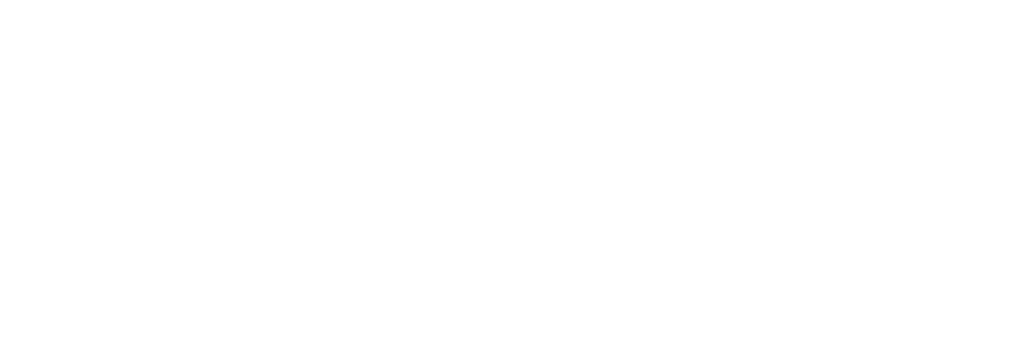
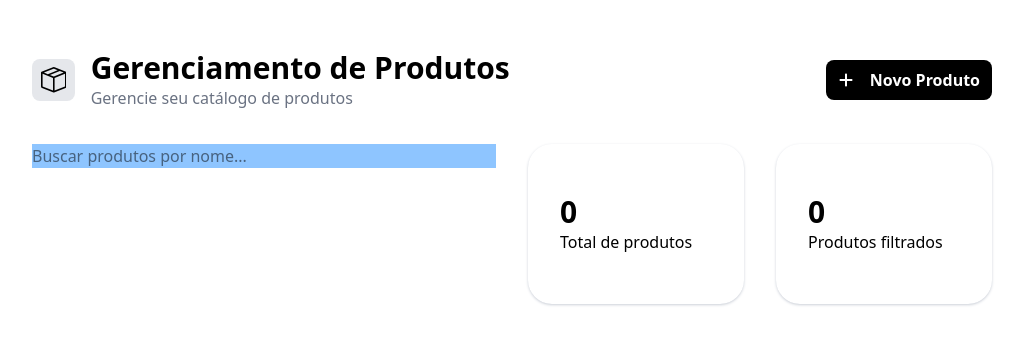
Before and after one commit to gbatistaa/desafio-revo, a Next.js app in the folder frontend/: page / in a window 1280 px wide. Shown: the top 344 px of the page, without its empty margins (128-1152 px from the left). Built offline with nearby package versions, Linux system fonts and the light colour scheme.

Commit message:
feat(frontend-ui): create the header and the Search bar react components

```diff
--- /dev/null
+++ b/frontend/app/components/Header.tsx
@@ -0,0 +1,26 @@
+import React from "react";
+import { BsBoxSeam } from "react-icons/bs";
+import { FaPlus } from "react-icons/fa6";
+
+function Header(): React.JSX.Element {
+  return (
+    <header className="flex items-center justify-between h-16">
+      <div className="flex items-center gap-4 h-full w-full">
+        <div className="flex justify-center items-center h-2/3 w-auto aspect-square bg-gray-200 rounded-lg">
+          <BsBoxSeam className="h-3/5 w-auto" />
+        </div>
+        <div>
+          <h1 className="font-bold text-3xl">Gerenciamento de Produtos</h1>
+          <p className="text-gray-500">Gerencie seu catálogo de produtos</p>
+        </div>
+      </div>
+      <button type="button" className="flex items-center justify-between bg-black text-white cursor-pointer h-10
+        gap-4 p-3 rounded-lg">
+        <FaPlus />
+        <p className="text-nowrap text-normal font-semibold">Novo Produto</p>
+      </button>
+    </header>
+  );
+}
+
+export default Header;
--- /dev/null
+++ b/frontend/app/components/Search.tsx
@@ -0,0 +1,28 @@
+import { atom, useAtom } from "jotai";
+import React from "react";
+
+const totalProductsAtom = atom<number>(0);
+const filteredProductsAtom = atom<number>(0);
+
+function Search(): React.JSX.Element {
+  const [totalProducts, setTotalProducts] = useAtom(totalProductsAtom);
+  const [filteredProducts, setFilteredProducts] = useAtom(filteredProductsAtom);
+
+  return (
+    <section className="grid grid-cols-4 gap-8">
+      <label htmlFor="" className="bg-blue-300 col-span-2 h-fit">
+        <input type="text" name="product" id="products-searchbar" placeholder="Buscar produtos por nome..." className="w-full" />
+      </label>
+      <div className="flex flex-col justify-center h-40 p-8 rounded-3xl shadow-gray-300 shadow">
+        <strong className="text-3xl">{totalProducts}</strong>
+        <p>Total de produtos</p>
+      </div>
+      <div className="flex flex-col justify-center h-40 p-8 rounded-3xl shadow-gray-300 shadow">
+        <strong className="text-3xl">{filteredProducts}</strong>
+        <p>Produtos filtrados</p>
+      </div>
+    </section>
+  );
+}
+
+export default Search;
--- a/frontend/app/page.tsx
+++ b/frontend/app/page.tsx
@@ -1,8 +1,13 @@
+"use client";
 
-export default function Home() {
+import Header from "./components/Header";
+import Search from "./components/Search";
+
+export default function App() {
   return (
-    <div className="font-sans justify-center min-h-screen">
-
+    <div className="flex flex-col gap-8 font-sans min-h-screen px-40 py-12">
+      <Header />
+      <Search />
     </div>
   );
 }
```
